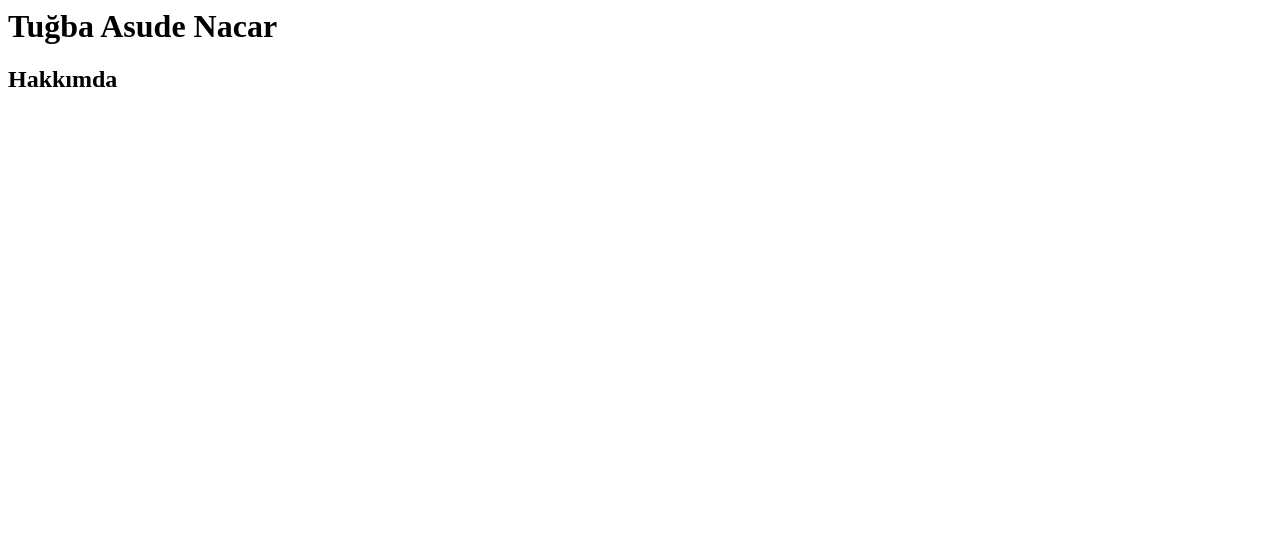
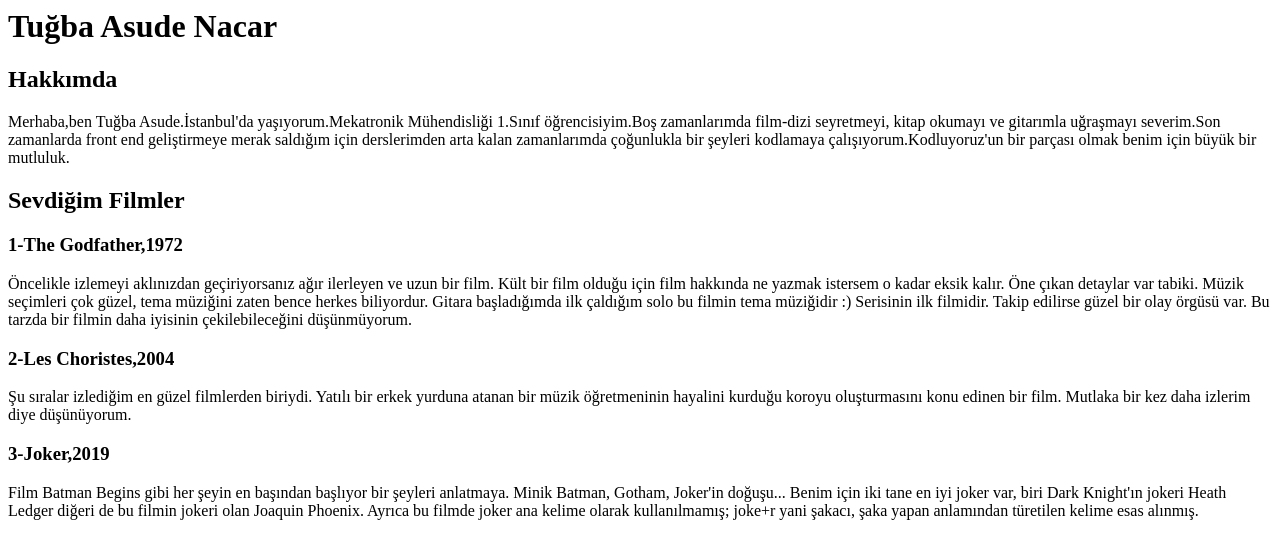
Before and after one commit to tugbaasudenacar/htmlodev1, a plain HTML site: page index.html in a window 1280 px wide. Drawn offline with Linux system fonts and the light colour scheme.

Commit message:
içerik değiştirildi

```diff
--- a/index.html
+++ b/index.html
@@ -1,4 +1,39 @@
 <!-- Önce ana başlığım için h1 etiketini kullanmam gerekiyor -->
 <h1>Tuğba Asude Nacar</h1>
+
 <!-- Alt başlık oluşturmak için h2 etiketini kullanmam gerekiyor-->
 <h2>Hakkımda</h2>
+
+<!-- Kendimle ilgili bilgi vermek için paragraf etiketinden yararlanmalıyım-->
+<p>Merhaba,ben Tuğba Asude.İstanbul'da yaşıyorum.Mekatronik Mühendisliği 1.Sınıf
+    öğrencisiyim.Boş zamanlarımda film-dizi seyretmeyi, kitap okumayı ve gitarımla
+    uğraşmayı severim.Son zamanlarda front end geliştirmeye merak saldığım için
+    derslerimden arta kalan zamanlarımda çoğunlukla bir şeyleri kodlamaya
+    çalışıyorum.Kodluyoruz'un bir parçası olmak benim için büyük bir mutluluk.
+</p>
+
+<!-- Sevdiğim birkaç şeyden daha bahsetmek için yeni bir alt başlık oluşturdum-->
+<h2>Sevdiğim Filmler</h2>
+<h3>1-The Godfather,1972</h3>
+<p>Öncelikle izlemeyi aklınızdan geçiriyorsanız ağır ilerleyen ve uzun bir film.
+    Kült bir film olduğu için film hakkında ne yazmak istersem o kadar eksik kalır.
+    Öne çıkan detaylar var tabiki. Müzik seçimleri çok güzel, tema müziğini zaten
+    bence herkes biliyordur. Gitara başladığımda ilk çaldığım solo bu filmin
+    tema müziğidir :) Serisinin ilk filmidir. Takip edilirse güzel bir olay örgüsü
+    var. Bu tarzda bir filmin daha iyisinin çekilebileceğini düşünmüyorum.
+</p>
+
+<h3>2-Les Choristes,2004</h3>
+<p>Şu sıralar izlediğim en güzel filmlerden biriydi. Yatılı bir erkek yurduna
+    atanan bir müzik öğretmeninin hayalini kurduğu koroyu oluşturmasını konu
+    edinen bir film. Mutlaka bir kez daha izlerim diye düşünüyorum.
+</p>
+
+<h3>3-Joker,2019</h3>
+<p>Film Batman Begins gibi her şeyin en başından başlıyor bir şeyleri anlatmaya.
+    Minik Batman, Gotham, Joker'in doğuşu... Benim için iki tane en iyi joker var,
+    biri Dark Knight'ın jokeri Heath Ledger diğeri de bu filmin jokeri olan Joaquin
+    Phoenix. Ayrıca bu filmde joker ana kelime olarak kullanılmamış; joke+r yani
+    şakacı, şaka yapan anlamından türetilen kelime esas alınmış.
+
+</p>
```
